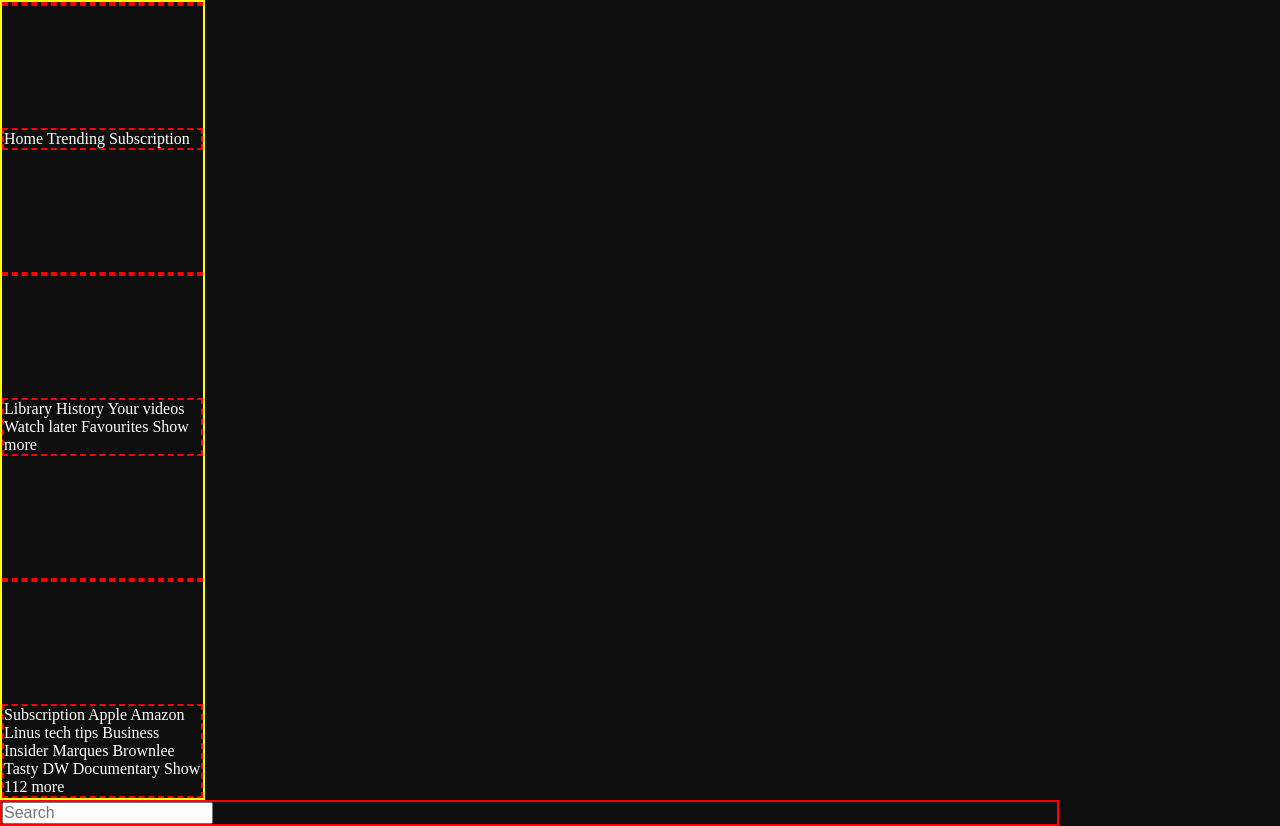
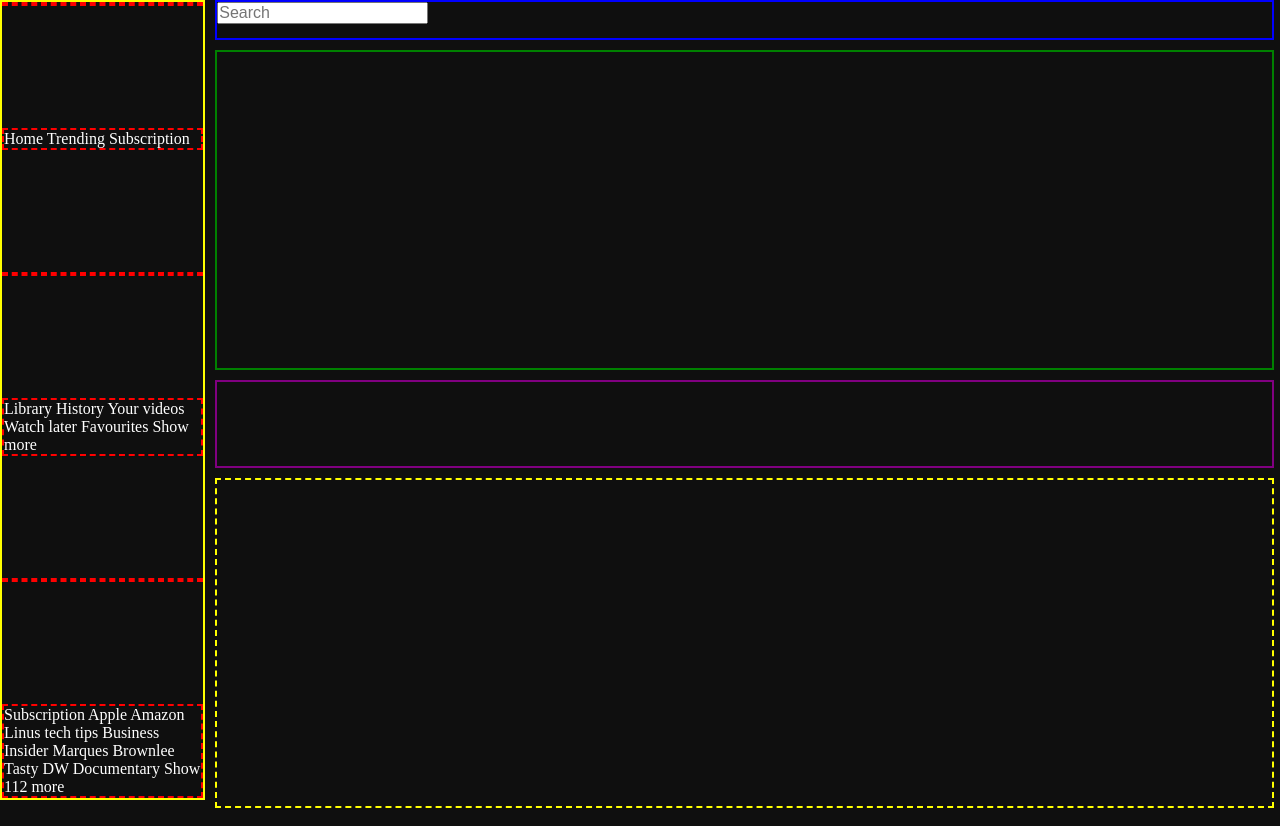
Before and after one commit to thesergioliveira/youTube-clone, a plain HTML site: page index.html in a window 1280 px wide. Drawn offline with Linux system fonts and the light colour scheme.

Commit message:
adding the side menu

```diff
--- a/css/style.css
+++ b/css/style.css
@@ -11,6 +11,19 @@ html{
     background-color: #0f0f0f;
 }
 
+body{
+    display: grid;
+    grid-template-columns: 16.04vw 82.708vw;
+    grid-template-rows: 5vh 40vh 11.022vh 41.222vh ;
+    grid-template-areas:
+        "side-menu top-menu"
+        "side-menu banner"
+        "side-menu middle-menu"
+        "side-menu video-gallery";
+    column-gap: 10px;
+    row-gap: 10px;
+}
+
 a{
     text-decoration: none;
 }
@@ -19,6 +32,7 @@ a{
 /* side menu section */
 
 .side-menu{
+    grid-area: side-menu;
     border: 2px solid yellow;
     width: 16.04vw;
     height: 100vh;
@@ -31,9 +45,24 @@ a{
 }
 
 /* top menu section */
+.top-menu{
+    grid-area: top-menu;
+    border: 2px solid blue;
+}
 
-.top-menu{
-    border: 2px solid red;
-    width: 82.708vw;
+/* banner section */
 
+.banner{
+    grid-area: banner;
+    border: 2px solid green;
 }
+
+.middle-menu{
+    grid-area: middle-menu;
+    border: 2px solid purple;
+}
+
+.video-gallery{
+    grid-area: video-gallery;
+    border: 2px dashed yellow;
+}
```
